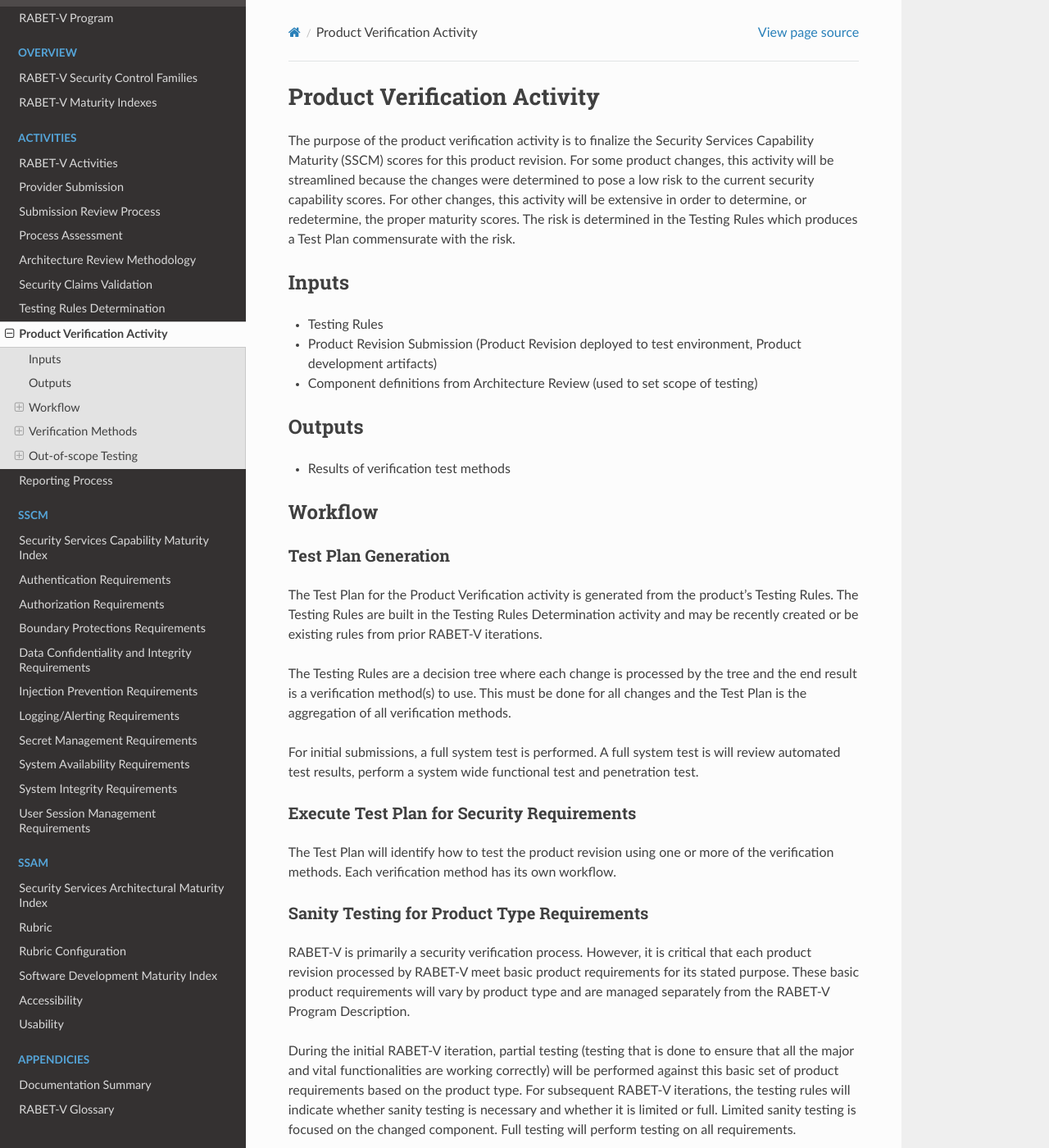
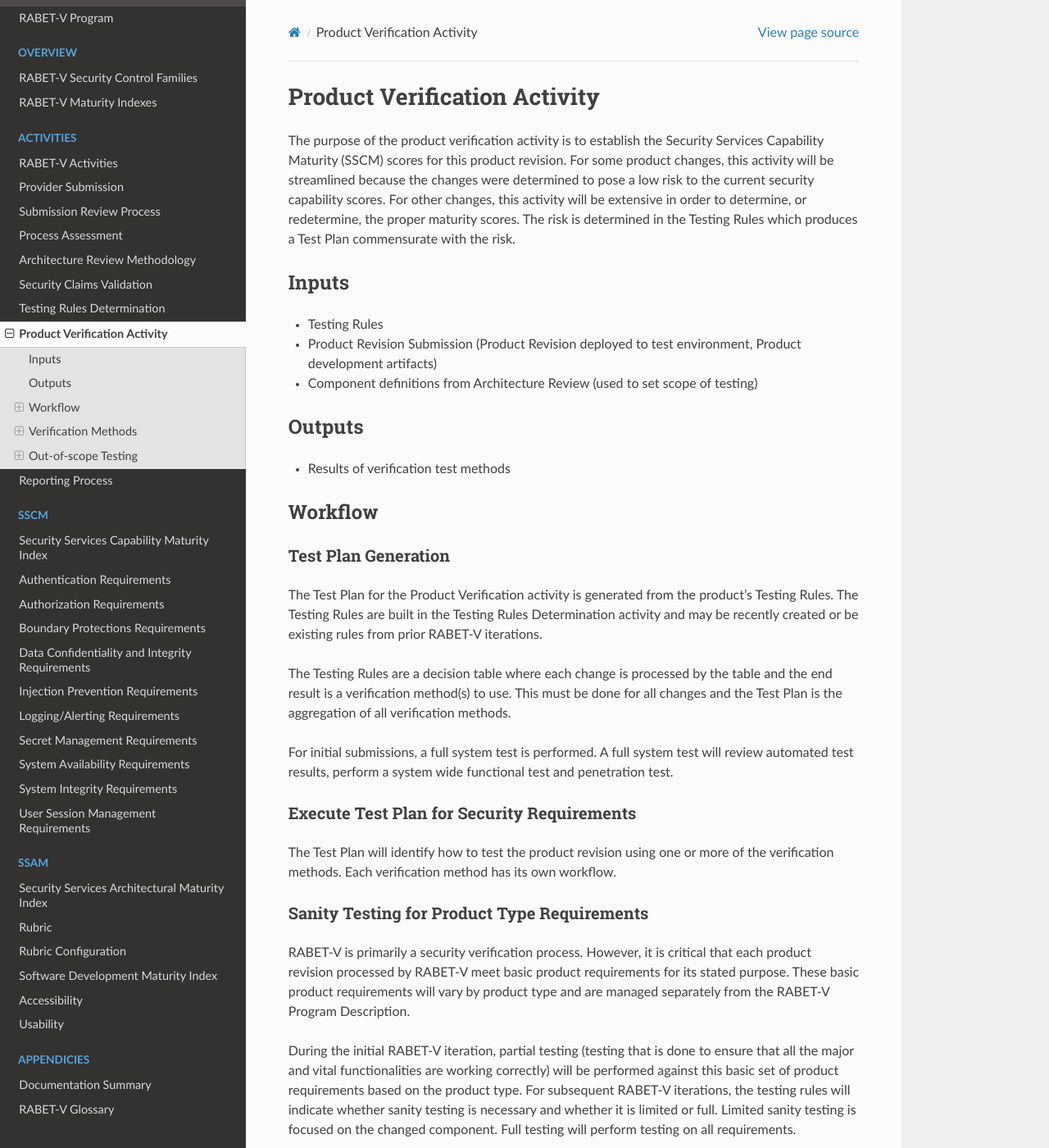
Before and after one commit to it-dept-cis/RABET-V-Pilot, a Sphinx documentation site: the page built from docs/source/Activities/Product_Verification_Process.md, in a window 1280 px wide and 1400 px high. Shown: the whole window at 82% size. Built offline with Sphinx 7.4.7 and the Read the Docs theme 2.0.0, drawn with Linux system fonts in a browser that asks for light colours.

Commit message:
tree -> table

```diff
--- a/docs/source/Activities/Product_Verification_Process.md
+++ b/docs/source/Activities/Product_Verification_Process.md
@@ -1,6 +1,6 @@
 ## Product Verification Activity
 
-The purpose of the product verification activity is to finalize the Security Services Capability Maturity (SSCM) scores for this product revision. For some product changes, this activity will be streamlined because the changes were determined to pose a low risk to the current security capability scores. For other changes, this activity will be extensive in order to determine, or redetermine, the proper maturity scores. The risk is determined in the Testing Rules which produces a Test Plan commensurate with the risk.
+The purpose of the product verification activity is to establish the Security Services Capability Maturity (SSCM) scores for this product revision. For some product changes, this activity will be streamlined because the changes were determined to pose a low risk to the current security capability scores. For other changes, this activity will be extensive in order to determine, or redetermine, the proper maturity scores. The risk is determined in the Testing Rules which produces a Test Plan commensurate with the risk.
 
 ### Inputs
 
@@ -20,9 +20,9 @@ The purpose of the product verification activity is to finalize the Security Ser
 
 The Test Plan for the Product Verification activity is generated from the product’s Testing Rules. The Testing Rules are built in the Testing Rules Determination activity and may be recently created or be existing rules from prior RABET-V iterations.
 
-The Testing Rules are a decision tree where each change is processed by the tree and the end result is a verification method(s) to use. This must be done for all changes and the Test Plan is the aggregation of all verification methods.
+The Testing Rules are a decision table where each change is processed by the table and the end result is a verification method(s) to use. This must be done for all changes and the Test Plan is the aggregation of all verification methods.
 
-For initial submissions, a full system test is performed. A full system test is will review automated test results, perform a system wide functional test and penetration test.
+For initial submissions, a full system test is performed. A full system test will review automated test results, perform a system wide functional test and penetration test.
 
 #### Execute Test Plan for Security Requirements
 
```
